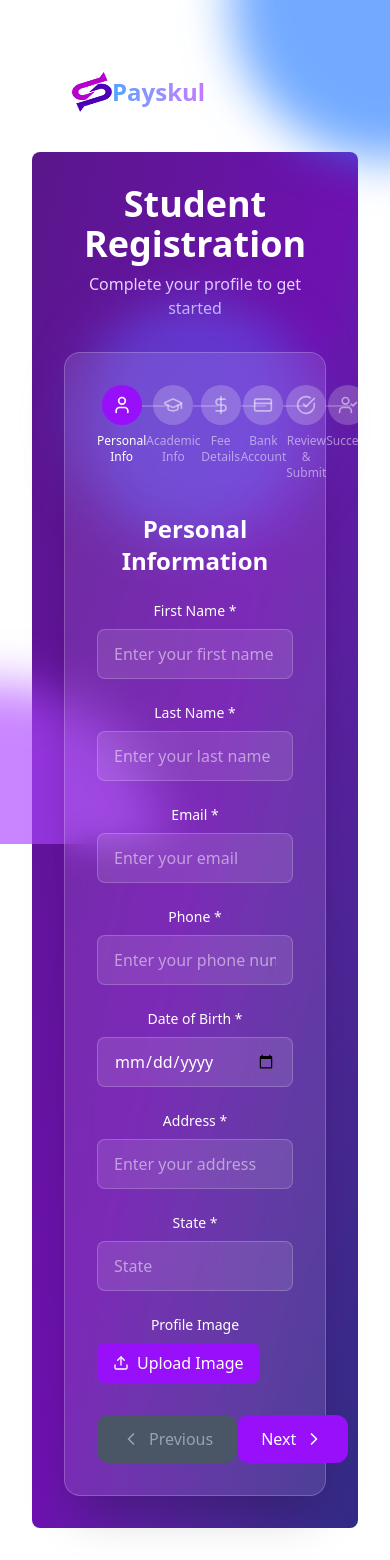
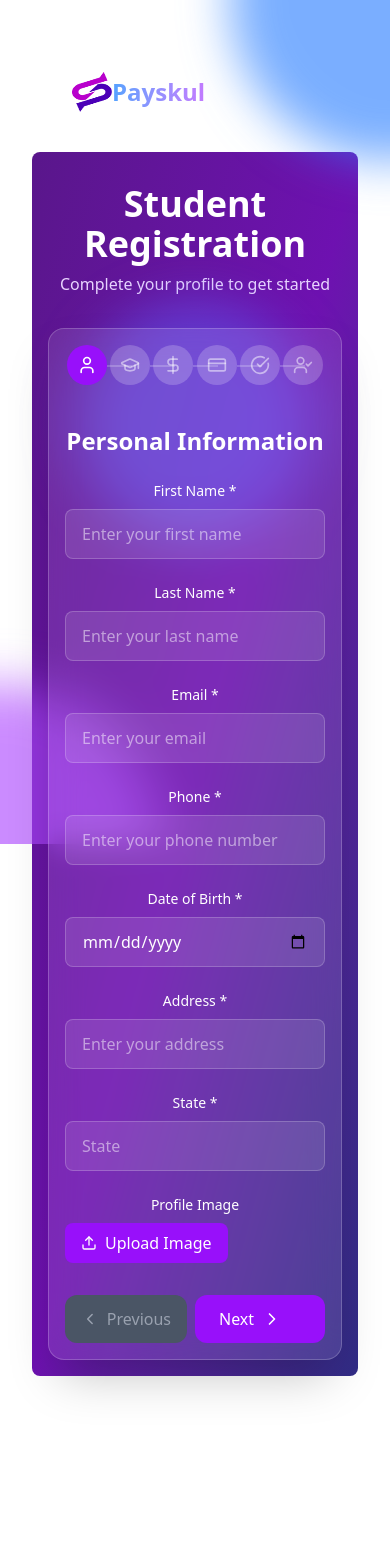
Before and after one commit to payskul1/mono-pay, a React (Vite) app: page /school in a window 390 px wide. After the commit the page ends 1408 px from the top, so only its background shows below. Built offline with nearby package versions, Linux system fonts and the light colour scheme.

Commit message:
Mobile view adjusted

```diff
--- a/src/pages/StudentLoan.jsx
+++ b/src/pages/StudentLoan.jsx
@@ -611,7 +611,7 @@ const StepIndicator = ({ steps, currentStep }) => (
                         <step.icon className="w-5 h-5" />
                     )}
                 </div>
-                <span className={`text-xs text-center ${currentStep >= step.id ? 'text-white' : 'text-white/50'
+                <span className={`text-xs text-center hidden lg:flex ${currentStep >= step.id ? 'text-white' : 'text-white/50'
                     }`}>
                     {step.title}
                 </span>
@@ -633,12 +633,12 @@ const StepIndicator = ({ steps, currentStep }) => (
 );
 
 const NavigationButtons = ({ currentStep, totalSteps, onPrevious, onNext, onSubmit, isStepValid }) => (
-    <div className="flex justify-between mt-8">
+    <div className="grid grid-cols-2 justify-between mt-8 lg:flex">
         <button
             type="button"
             onClick={onPrevious}
             disabled={currentStep === 1}
-            className={`px-6 py-3 rounded-xl font-medium transition-all duration-300 flex items-center ${currentStep === 1
+            className={`px-4 py-3 mr-2 rounded-xl font-medium transition-all duration-300 flex items-center ${currentStep === 1
                 ? 'bg-gray-600 text-gray-400 cursor-not-allowed'
                 : 'bg-purple-600 text-white hover:bg-purple-700 hover:scale-105'
                 }`}
@@ -660,7 +660,7 @@ const NavigationButtons = ({ currentStep, totalSteps, onPrevious, onNext, onSubm
             <button
                 type="button"
                 onClick={onSubmit}
-                className="px-8 py-3 bg-green-600 text-white rounded-xl font-medium hover:bg-green-700 transition-all duration-300 flex items-center hover:scale-105"
+                className="px-6 py-3 bg-green-600 text-white rounded-xl font-medium hover:bg-green-700 transition-all duration-300 flex items-center hover:scale-105"
             >
                 <Check className="w-5 h-5 mr-2" />
                 Complete Registration
@@ -1277,14 +1277,14 @@ const renderCurrentStep = () => {
 };
 
 return (
-    <div className="min-h-screen bg-gradient-to-br from-purple-900 via-purple-800 to-indigo-900 p-8 rounded-lg">
+    <div className="min-h-screen bg-gradient-to-br from-purple-900 via-purple-800 to-indigo-900 p-4 rounded-lg">
         <div className="max-w-4xl mx-auto">
-            <div className="text-center mb-8">
+            <div className="text-center mb-8 mt-4">
                 <h1 className="text-4xl font-bold text-white mb-2">Student Registration</h1>
                 <p className="text-purple-200">Complete your profile to get started</p>
             </div>
 
-            <div className="bg-white/10 backdrop-blur-lg rounded-2xl p-8 shadow-2xl border border-white/20">
+            <div className="bg-white/10 backdrop-blur-lg rounded-2xl p-4 lg:p-8 shadow-2xl border border-white/20">
                 <StepIndicator steps={steps} currentStep={currentStep} />
 
                 <div className="min-h-[500px]">
--- a/src/pages/forStudent.jsx
+++ b/src/pages/forStudent.jsx
@@ -50,13 +50,13 @@ export default function PayskulStudentLanding() {
               <span className="text-sm">Trusted by Thousands of Nigerian Students</span>
             </div>
 
-            <h1 className="text-5xl md:text-7xl font-bold mb-6 bg-gradient-to-r from-white via-blue-300 to-purple-300 bg-clip-text text-transparent">
+            <h1 className="lg:text-5xl text-3xl md:text-7xl font-bold mb-6 bg-gradient-to-r from-white via-blue-300 to-purple-300 bg-clip-text text-transparent">
               Don't Let Fees
               <br />
               <span className="text-blue-400">Stop Your Dreams</span>
             </h1>
 
-            <p className="text-xl text-gray-300 mb-8 max-w-3xl mx-auto leading-relaxed">
+            <p className="lg:text-xl text-gray-300 mb-8 max-w-3xl mx-auto leading-relaxed">
               Register with Payskul and get your school fees covered with flexible payment plans.
               Pay in installments that work for you and focus on what matters most - your education.
             </p>
@@ -160,7 +160,7 @@ export default function PayskulStudentLanding() {
             </p>
           </div>
 
-          <div className="grid grid-cols-2 lg:grid-cols-4 gap-8">
+          <div className="grid grid-cols-1 lg:grid-cols-4 gap-8 px-4">
             {benefits.map((benefit, index) => (
               <div
                 key={index}
@@ -276,9 +276,9 @@ export default function PayskulStudentLanding() {
       {/* CTA Section */}
       <section className="py-20 px-4 sm:px-6 lg:px-8">
         <div className="max-w-4xl mx-auto text-center">
-          <div className="bg-gradient-to-r from-blue-900/50 to-purple-900/50 rounded-3xl p-12 border border-blue-500/20">
+          <div className="bg-gradient-to-r from-blue-900/50 to-purple-900/50 rounded-3xl lg:p-12 border border-blue-500/20">
             <GraduationCap className="w-16 h-16 text-blue-400 mx-auto mb-6" />
-            <h2 className="text-4xl md:text-5xl font-bold mb-6">
+            <h2 className="text-3xl md:text-5xl font-bold mb-6">
               Your Education Shouldn't Wait
             </h2>
             <p className="text-xl text-gray-300 mb-8">
@@ -286,7 +286,7 @@ export default function PayskulStudentLanding() {
               Join thousands of students who are already on their path to success with Payskul.
             </p>
             <div className="flex flex-col sm:flex-row gap-4 justify-center">
-              <button className="px-6 py-4 bg-gradient-to-r from-blue-600 to-purple-600 rounded-xl text-lg font-semibold hover:from-blue-700 hover:to-purple-700 transition-all transform hover:scale-105 cursor-default">
+              <button className="px- py-4 bg-gradient-to-r from-blue-600 to-purple-600 rounded-xl text-lg font-semibold hover:from-blue-700 hover:to-purple-700 transition-all transform hover:scale-105 cursor-default">
                 <Link to='/school'>
                 Register Now - It's Free
                 </Link>
```
